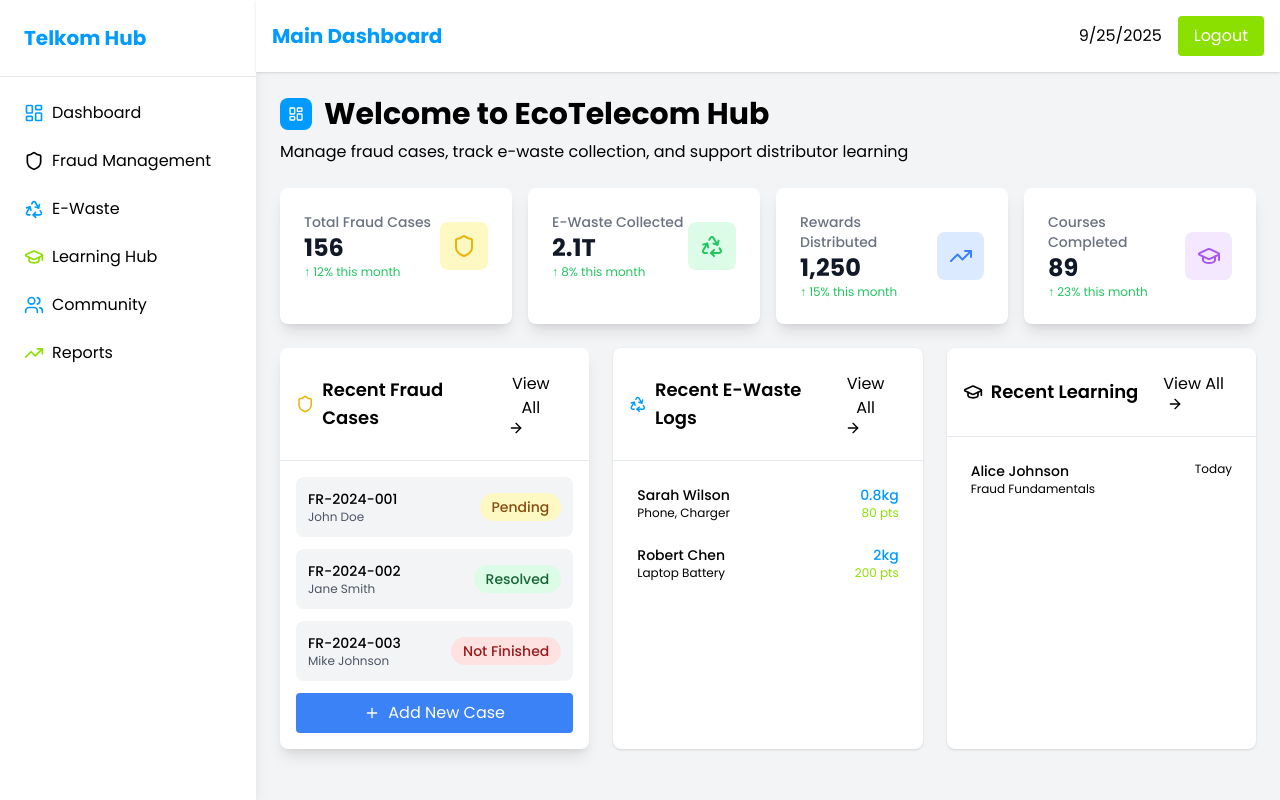
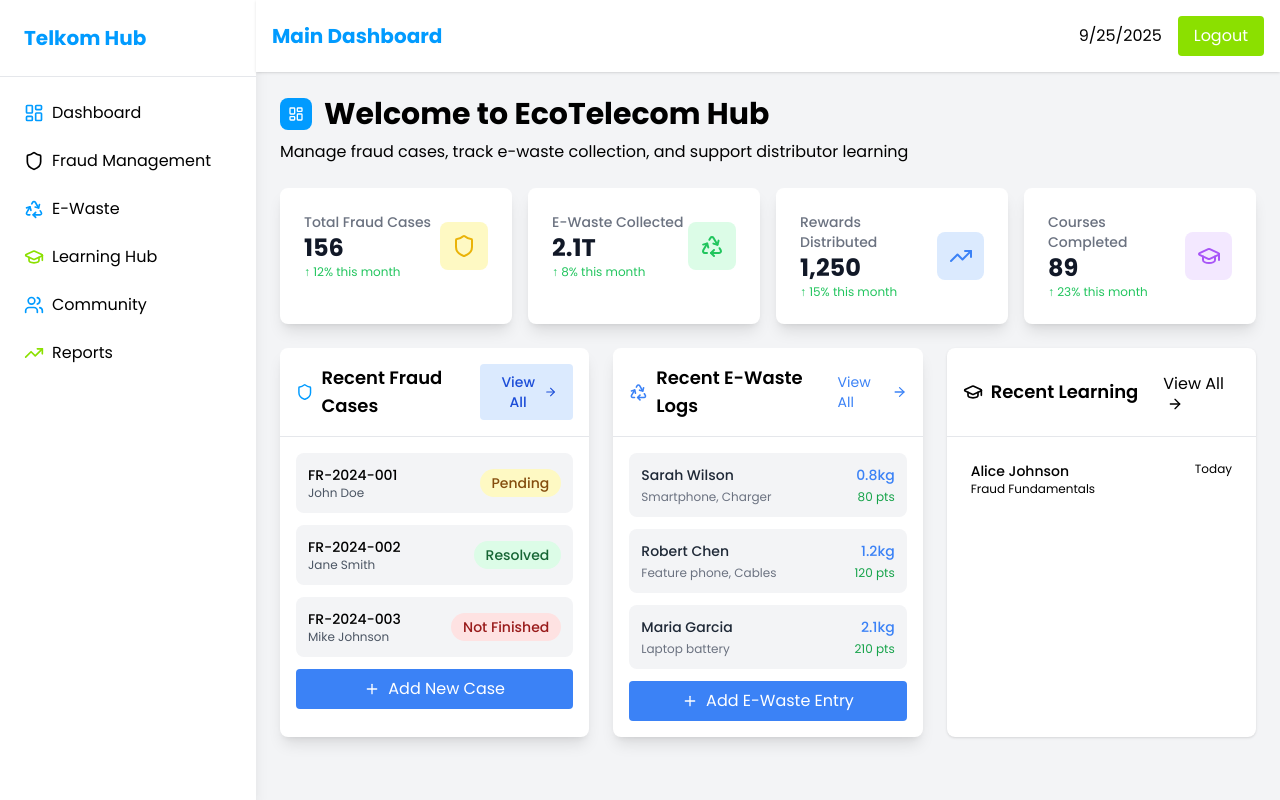
Before and after one commit to SibaCode/GK_25_v2, a React (Create React App) app in the folder telkom-distributers/: page / in a window 1280 px wide. Built offline with nearby package versions, Linux system fonts and the light colour scheme.

Commit message:
Recent Activities

```diff
--- /dev/null
+++ b/telkom-distributers/src/components/sections/RecentEWasteSection.js
@@ -0,0 +1,65 @@
+import React from "react";
+import { Link } from "react-router-dom";
+import { Card, CardContent, CardHeader, CardTitle } from "../ui/card";
+import { Button } from "../ui/button";
+import { Recycle, ArrowRight, Plus } from "lucide-react";
+import { AddEWasteModal } from "../modals/AddEWasteModal";
+
+const recentEWasteLogs = [
+  { customer: "Sarah Wilson", items: "Smartphone, Charger", weight: "0.8kg", reward: "80 pts" },
+  { customer: "Robert Chen", items: "Feature phone, Cables", weight: "1.2kg", reward: "120 pts" },
+  { customer: "Maria Garcia", items: "Laptop battery", weight: "2.1kg", reward: "210 pts" },
+];
+
+export const RecentEWasteSection = () => {
+  const handleAddEWasteEntry = (entryData) => {
+    console.log("New e-waste entry:", entryData);
+  };
+
+  return (
+    <Card className="shadow-lg">
+      <CardHeader className="flex items-center justify-between pb-4">
+        <CardTitle className="flex items-center gap-2 text-lg font-semibold">
+          <Recycle className="w-5 h-5 text-blue-500" />
+          Recent E-Waste Logs
+        </CardTitle>
+        <Link
+          to="/e-waste"
+          className="text-sm text-blue-500 hover:underline flex items-center gap-1"
+        >
+          View All <ArrowRight className="w-4 h-4" />
+        </Link>
+      </CardHeader>
+
+      <CardContent className="space-y-3">
+        {recentEWasteLogs.map((log, index) => (
+          <div
+            key={index}
+            className="flex justify-between items-center p-3 bg-gray-100 rounded-lg hover:bg-gray-200 transition-colors cursor-pointer"
+          >
+            <div className="flex-1 space-y-1">
+              <p className="font-medium text-sm text-gray-800">{log.customer}</p>
+              <p className="text-xs text-gray-500">{log.items}</p>
+            </div>
+            <div className="text-right space-y-1">
+              <p className="text-sm font-medium text-blue-500">{log.weight}</p>
+              <p className="text-xs text-green-600">{log.reward}</p>
+            </div>
+          </div>
+        ))}
+
+        <AddEWasteModal
+          onAddEntry={handleAddEWasteEntry}
+          trigger={
+            <Button className="w-full mt-2 flex items-center justify-center gap-2 bg-blue-500 hover:bg-blue-600 text-white">
+              <Plus className="w-4 h-4" />
+              Add E-Waste Entry
+            </Button>
+          }
+        />
+      </CardContent>
+    </Card>
+  );
+};
+
+export default RecentEWasteSection;
--- a/telkom-distributers/src/components/sections/RecentFraudSection.js
+++ b/telkom-distributers/src/components/sections/RecentFraudSection.js
@@ -38,13 +38,15 @@
     <Card className="shadow-lg">
       <CardHeader className="flex items-center justify-between pb-4">
         <CardTitle className="flex items-center gap-2 text-lg font-semibold">
-          <Shield className="w-5 h-5 text-yellow-500" />
+          <Shield className="w-5 h-5 text-primary" />
           Recent Fraud Cases
         </CardTitle>
         <Link to="/fraud">
-          <Button variant="ghost" size="sm">
-            View All <ArrowRight className="w-4 h-4 ml-1" />
-          </Button>
+        <Button
+            className="flex items-center gap-1 px-3 py-1 text-sm font-medium bg-blue-100 text-blue-700 hover:bg-blue-200 hover:shadow transition-all rounded"
+        >
+            View All <ArrowRight className="w-4 h-4" />
+        </Button>
         </Link>
       </CardHeader>
 
@@ -76,6 +78,7 @@
         />
       </CardContent>
     </Card>
+
   );
 };
 
--- a/telkom-distributers/src/pages/MainDashboard.js
+++ b/telkom-distributers/src/pages/MainDashboard.js
@@ -14,6 +14,7 @@
 import Header from "../components/Header";
 import { RecentFraudSection } from "../components/sections/RecentFraudSection";
 import { SummarySection } from "../components/sections/SummarySection";
+import { RecentEWasteSection } from "../components/sections/RecentEWasteSection";
 
 import { AddFraudCaseModal } from "../components/modals/AddFraudCaseModal";
 import { AddEWasteModal } from "../components/modals/AddEWasteModal";
@@ -81,53 +82,11 @@
           <div className="grid grid-cols-1 lg:grid-cols-3 gap-6">
             {/* Fraud Cases */}
             <RecentFraudSection />
-            {/* <Card>
-              <CardHeader className="flex justify-between items-center">
-                <CardTitle className="flex items-center gap-2">
-                  <Shield className="w-5 h-5 text-warning"/> Recent Fraud Cases
-                </CardTitle>
-                <Link to="/fraud">
-                  <Button variant="ghost" size="sm">View All <ArrowRight className="w-4 h-4 ml-1"/></Button>
-                </Link>
-              </CardHeader>
-              <CardContent className="space-y-2">
-                {recentFraudCases.map(f => (
-                  <div key={f.id} className="flex justify-between p-2 bg-muted/30 rounded-lg hover:bg-muted/50 cursor-pointer">
-                    <div>
-                      <p className="text-sm font-medium">{f.id}</p>
-                      <p className="text-xs text-muted-foreground">{f.customer}</p>
-                    </div>
-                    <Badge className={getStatusColor(f.status)}>{f.status}</Badge>
-                  </div>
-                ))}
-              </CardContent>
-            </Card> */}
+
 
             {/* E-Waste */}
-            <Card>
-              <CardHeader className="flex justify-between items-center">
-                <CardTitle className="flex items-center gap-2">
-                  <Recycle className="w-5 h-5 text-primary"/> Recent E-Waste Logs
-                </CardTitle>
-                <Link to="/e-waste">
-                  <Button variant="ghost" size="sm">View All <ArrowRight className="w-4 h-4 ml-1"/></Button>
-                </Link>
-              </CardHeader>
-              <CardContent className="space-y-2">
-                {recentEWasteLogs.map((log, i) => (
-                  <div key={i} className="flex justify-between p-2 bg-muted/30 rounded-lg hover:bg-muted/50 cursor-pointer">
-                    <div>
-                      <p className="text-sm font-medium">{log.customer}</p>
-                      <p className="text-xs text-muted-foreground">{log.items}</p>
-                    </div>
-                    <div className="text-right">
-                      <p className="text-sm font-medium text-primary">{log.weight}</p>
-                      <p className="text-xs text-accent">{log.reward}</p>
-                    </div>
-                  </div>
-                ))}
-              </CardContent>
-            </Card>
+            <RecentEWasteSection />
+
 
             {/* Learning Sessions */}
             <Card>
```
